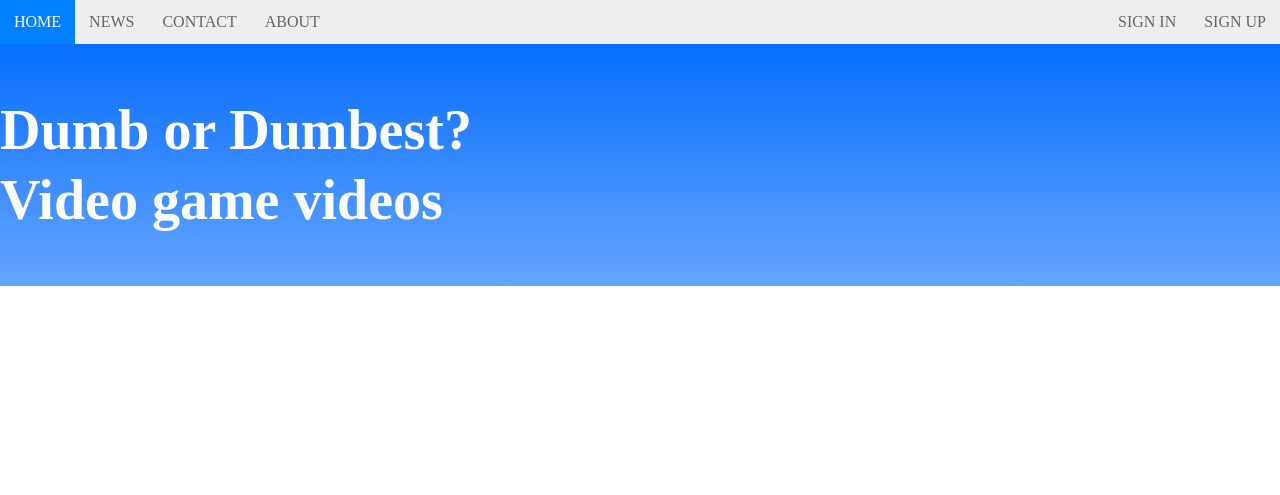
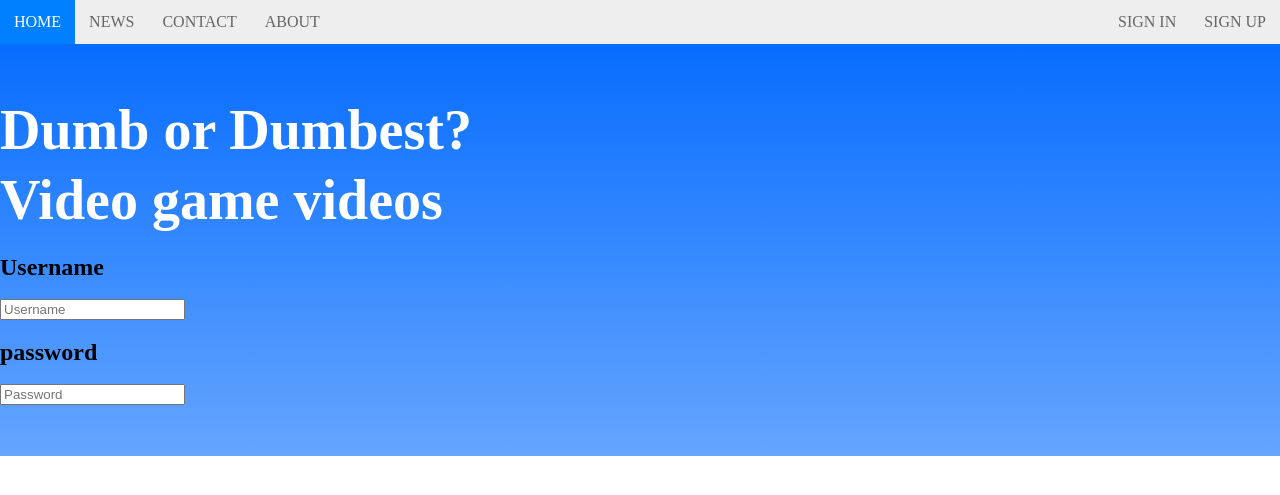
Before and after one commit to towelbot/towelbot.github.io, a Jekyll site: the page Devslopes/index.html, which Jekyll copies as it is, in a window 1280 px wide. Shown: the top 495 px of the page. Built offline with Jekyll 4.4.1, drawn with Linux system fonts in a browser that asks for light colours.

Commit message:
devslopes commit

```diff
--- a/Devslopes/index.html
+++ b/Devslopes/index.html
@@ -26,6 +26,14 @@
           <h1 class="large">Dumb or Dumbest?</h1>
           <h1 class="large">Video game videos</h1>
         </div>
+        <form>
+          <div>
+            <h2>Username</h2>
+            <input class="inputbox" name="username" type="text" placeholder="Username">
+            <h2>password</h2>
+            <input class="inputbox" name="password" type="text" placeholder="Password">
+          </div>
+        </form>
       </div>
       <div class="col-6">
 
```
